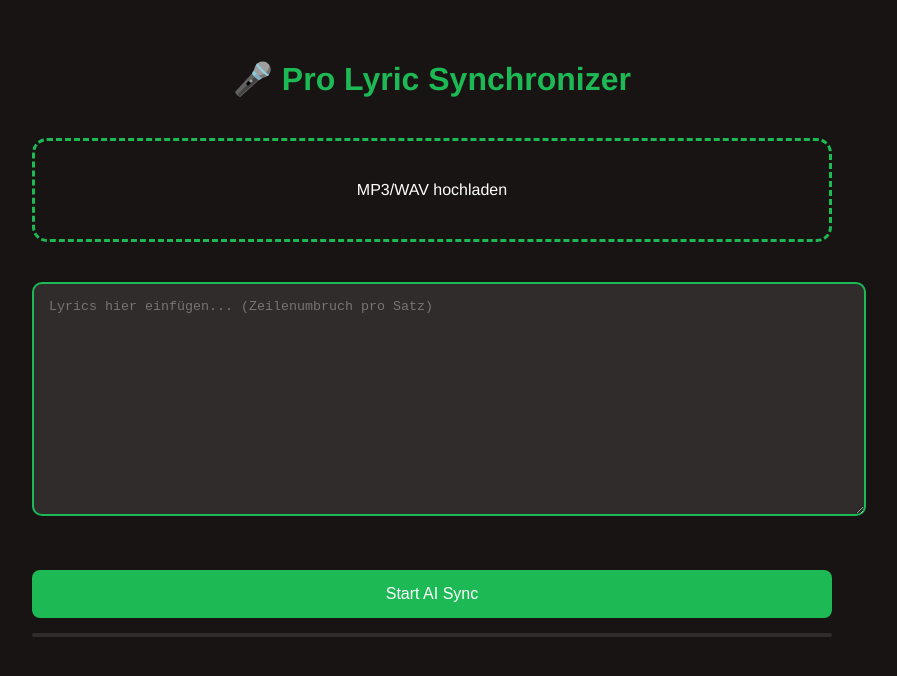
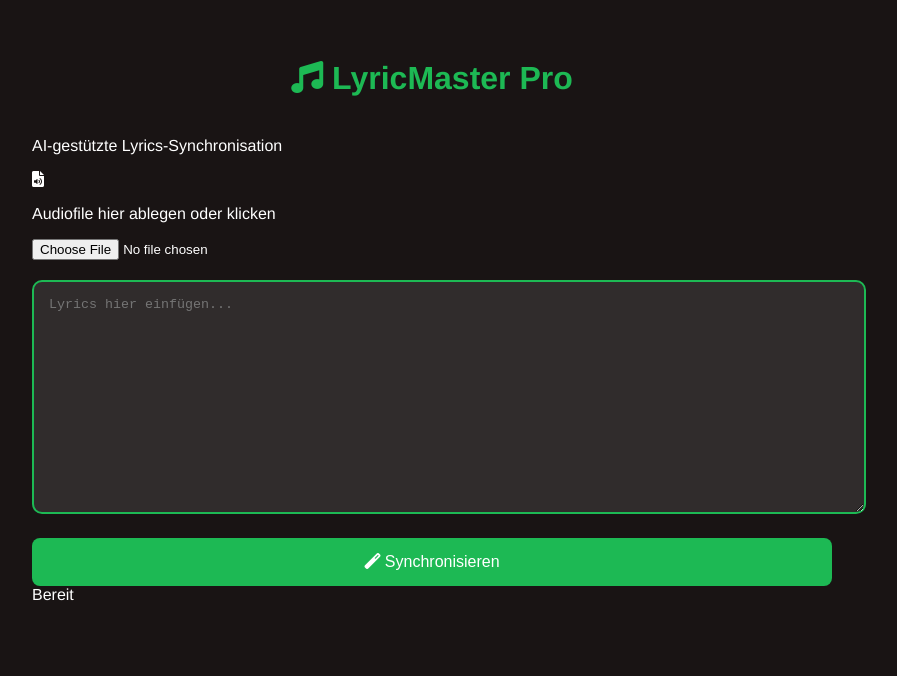
Before and after one commit to dreabsns/ai-lyric-sync, a plain HTML site: page index.html in a window 1280 px wide. Shown: the whole page, without its empty margins (208-1105 px from the left). Drawn offline with Linux system fonts and the light colour scheme.

Commit message:
Update index.html

```diff
--- a/index.html
+++ b/index.html
@@ -3,29 +3,49 @@
 <head>
     <meta charset="UTF-8">
     <meta name="viewport" content="width=device-width, initial-scale=1.0">
-    <title>Pro Lyric Sync</title>
+    <title>LyricMaster Pro</title>
+    <link rel="stylesheet" href="https://cdnjs.cloudflare.com/ajax/libs/font-awesome/6.0.0/css/all.min.css">
     <link rel="stylesheet" href="style.css">
     <script src="https://cdn.jsdelivr.net/npm/onnxruntime-web@1.14.0/dist/ort.min.js"></script>
+    <script src="https://cdnjs.cloudflare.com/ajax/libs/wavesurfer.js/6.6.3/wavesurfer.min.js"></script>
 </head>
 <body>
     <div class="container">
-        <h1>🎤 Pro Lyric Synchronizer</h1>
-
-        <div class="upload-box">
-            <input type="file" id="audioUpload" accept="audio/*">
-            <label for="audioUpload">MP3/WAV hochladen</label>
+        <div class="header">
+            <h1><i class="fas fa-music"></i> LyricMaster Pro</h1>
+            <p class="tagline">AI-gestützte Lyrics-Synchronisation</p>
         </div>
 
-        <textarea id="lyricsInput" placeholder="Lyrics hier einfügen... (Zeilenumbruch pro Satz)"></textarea>
+        <div class="upload-card">
+            <div class="drop-zone" id="dropZone">
+                <i class="fas fa-file-audio"></i>
+                <p>Audiofile hier ablegen oder klicken</p>
+                <input type="file" id="audioInput" accept="audio/*">
+            </div>
 
-        <div class="controls">
-            <button onclick="startProcessing()">Start AI Sync</button>
-            <div id="progress"></div>
+            <div class="lyrics-box">
+                <textarea id="lyricsInput" placeholder="Lyrics hier einfügen..."></textarea>
+                <div class="toolbar">
+                    <button class="btn-primary" onclick="startProcessing()">
+                        <i class="fas fa-magic"></i> Synchronisieren
+                    </button>
+                </div>
+            </div>
         </div>
 
-        <div id="result" hidden>
-            <a id="downloadBtn">Download LRC</a>
-            <div id="waveform"></div>
+        <div class="visualizer" id="waveform"></div>
+
+        <div class="result-box" id="resultBox" hidden>
+            <div class="download-section">
+                <a class="btn-download" id="downloadBtn">
+                    <i class="fas fa-download"></i> LRC herunterladen
+                </a>
+            </div>
+        </div>
+
+        <div class="status-bar">
+            <div class="progress" id="progressBar"></div>
+            <span id="statusText">Bereit</span>
         </div>
     </div>
 
```
